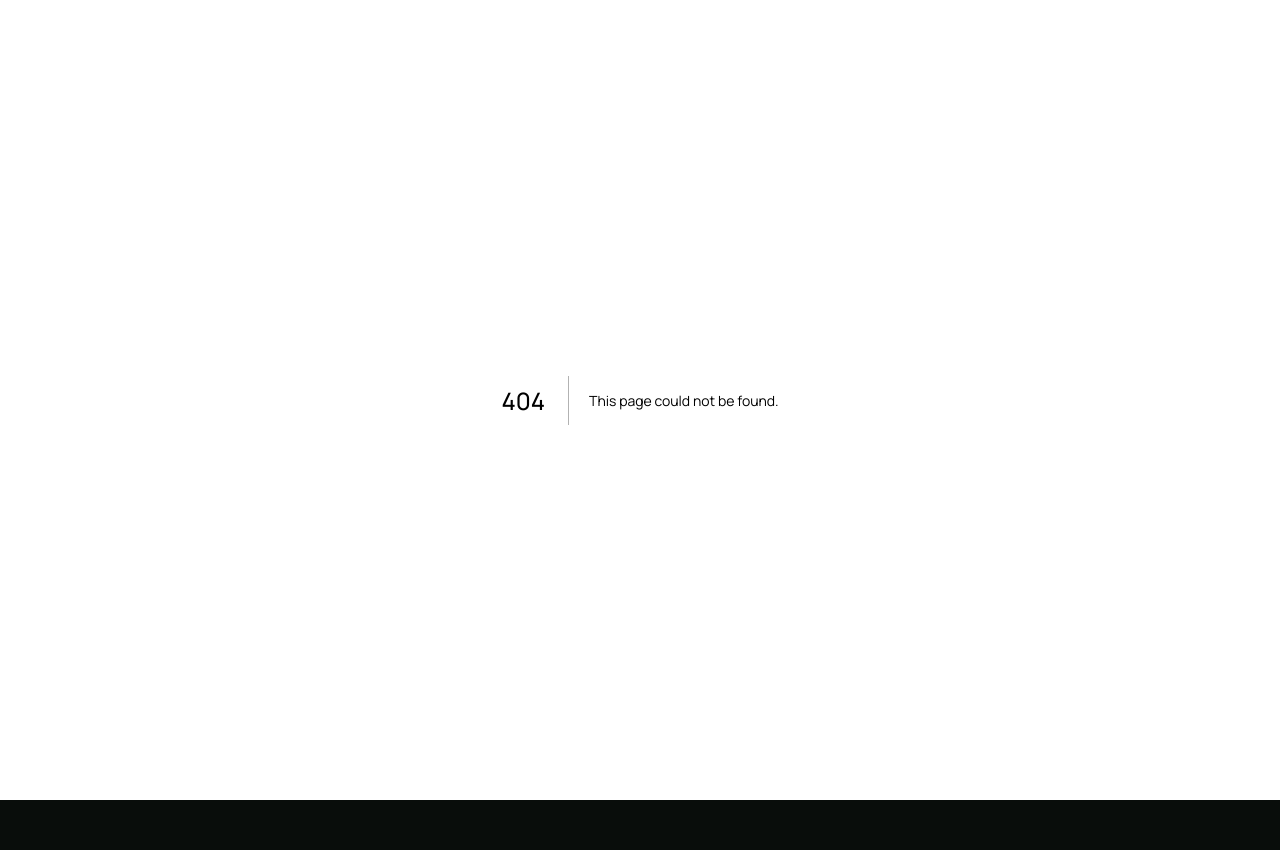
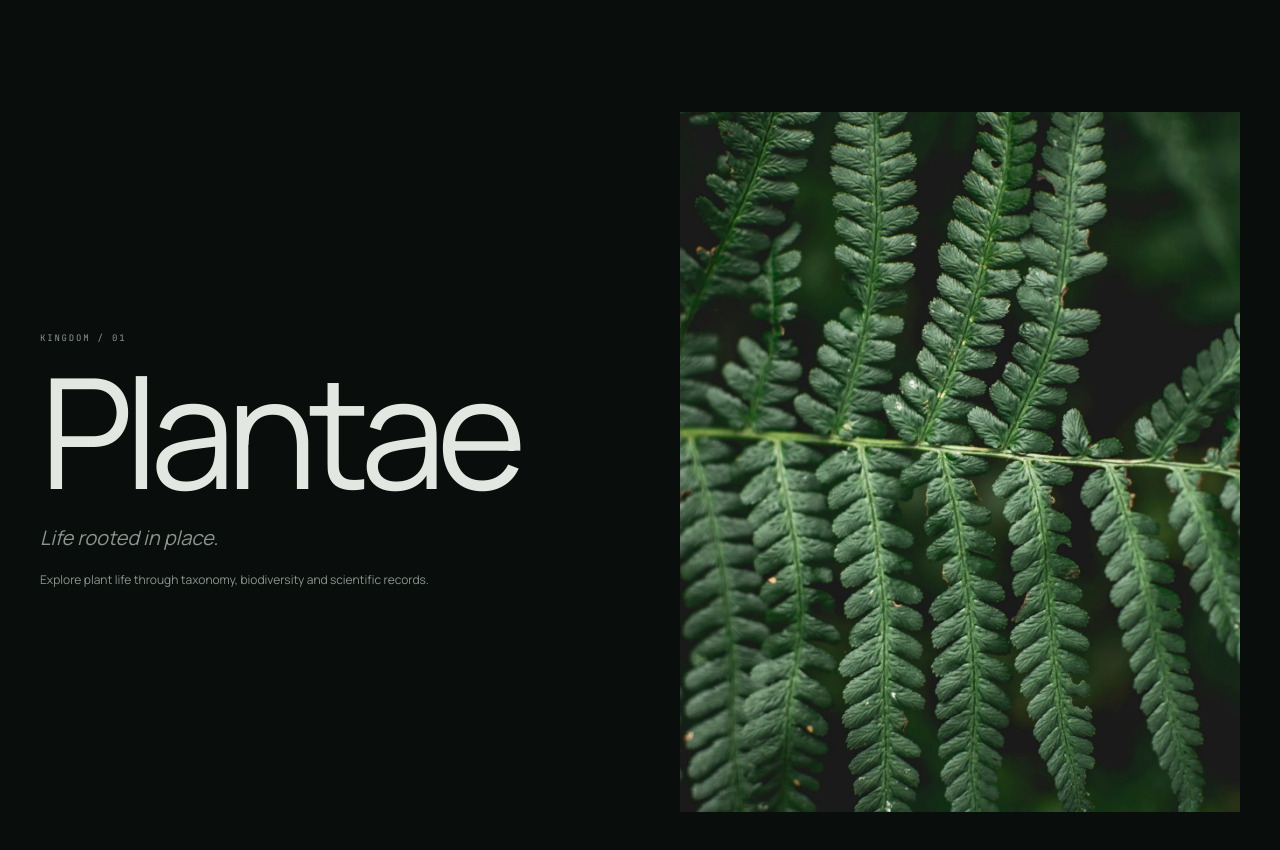
Before and after one commit to jaozinpaulin/Leaf-Me-2.0, a Next.js app: page /kingdoms/plantae in a window 1280 px wide. Before the commit this address had no page. Shown: the top 850 px of the page. Before the commit the page ends 800 px from the top, so only its background shows below. Built offline with nearby package versions, Linux system fonts and the light colour scheme.

Commit message:
feat: update Plantae hero

```diff
--- /dev/null
+++ b/src/app/kingdoms/plantae/page.tsx
@@ -0,0 +1,43 @@
+"use client";
+import Image from "next/image";
+
+export default function PlantaeKingdomPage() {
+
+    return (
+        <section className="mx-auto max-w-7xl px-6 py-20 md:px-10 md:py-28">
+            <div className="grid items-center gap-12 lg:grid-cols-2 lg:gap-20">
+
+                <div>
+                    <p className="mb-6 font-mono text-[9px] uppercase tracking-[0.2em] text-leaf-muted">
+                        Kingdom / 01
+                    </p>
+
+                    <h1 className="font-display text-[clamp(5rem,12vw,10rem)] leading-[0.8] tracking-[-0.06em]">
+                        Plantae
+                    </h1>
+
+                    <p className="mt-8 max-w-md font-display text-lg italic text-leaf-muted md:text-xl">
+                        Life rooted in place.
+                    </p>
+
+                    <p className="mt-4 max-w-md text-xs leading-6 text-leaf-muted">
+                        Explore plant life through taxonomy, biodiversity and
+                        scientific records.
+                    </p>
+                </div>
+
+                <div className="relative aspect-[4/5] overflow-hidden bg-leaf-surface">
+                    <Image
+                        src="/plantae.webp"
+                        alt="Plantae"
+                        fill
+                        priority
+                        className="object-cover"
+                    />
+                </div>
+
+            </div>
+        </section>
+
+    );
+}
```
